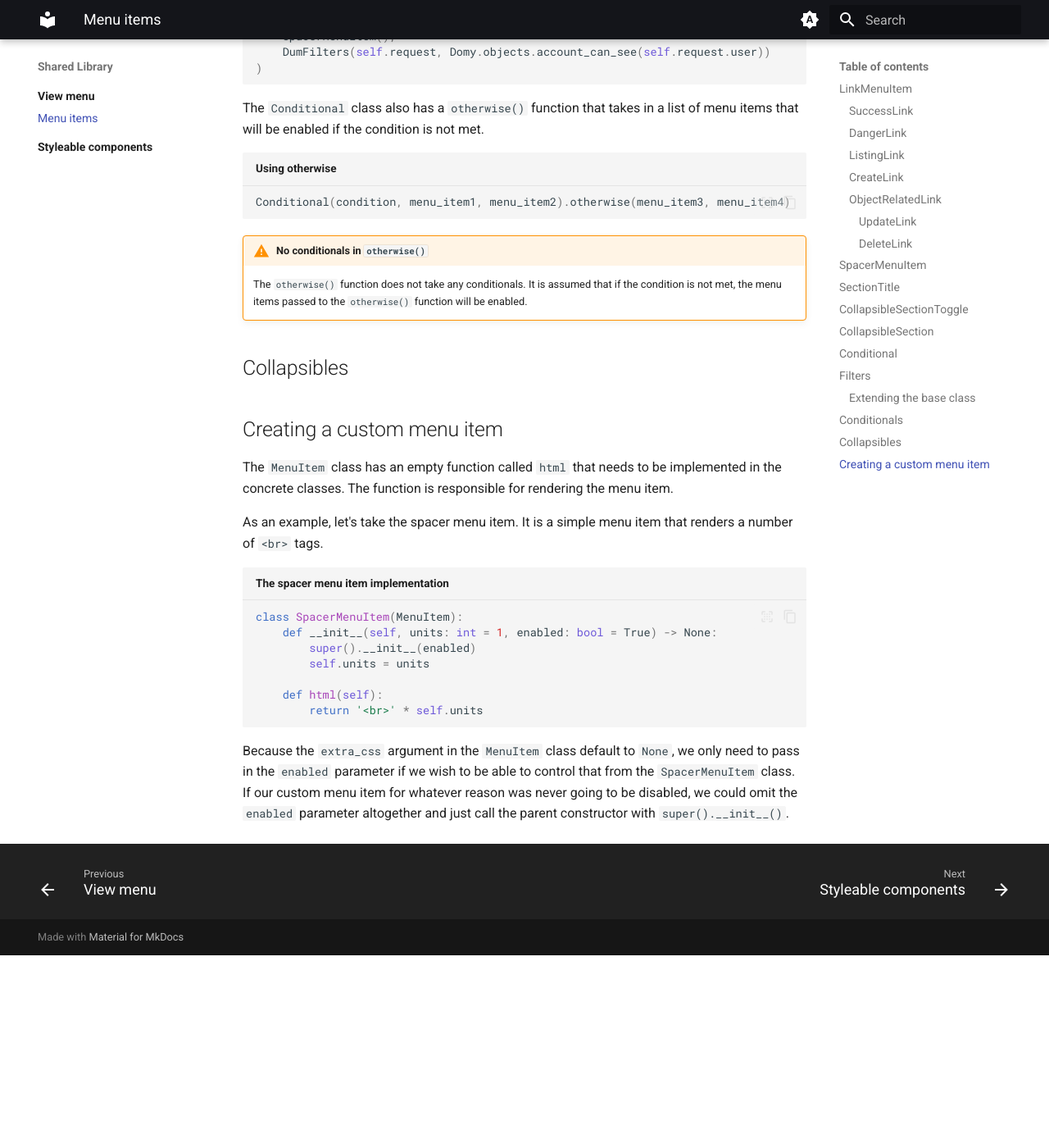
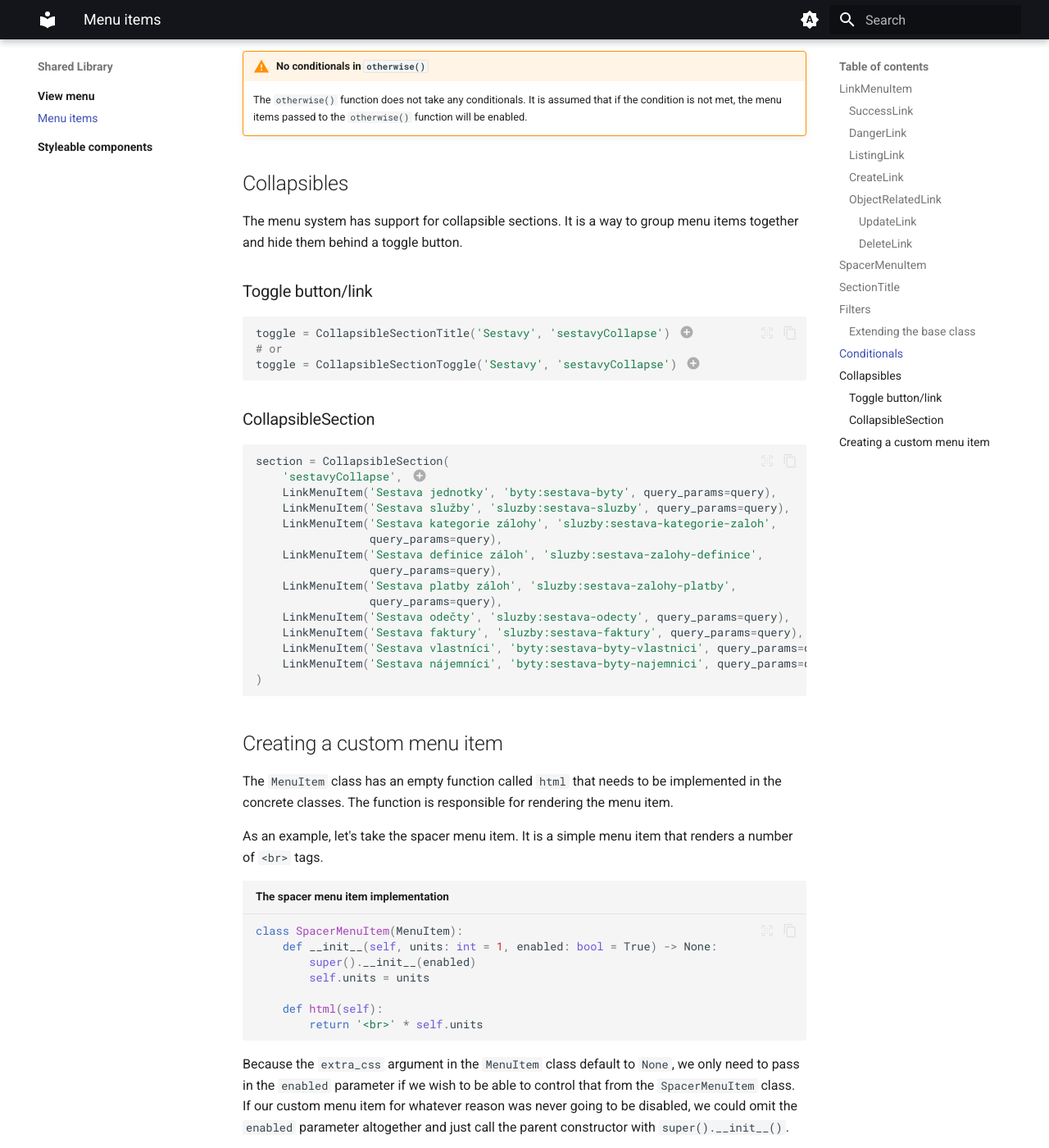
Before and after one commit to Pzdrs/asbd-docs, an MkDocs documentation site: the page built from docs/shared-library/view-menu/menu-items.md, in a window 1280 px wide and 1400 px high, scrolled down 5206 px. Shown: the whole window at 82% size. Built offline with MkDocs 1.6.1 and Material for MkDocs 9.7.7, drawn with Linux system fonts in a browser that asks for light colours; before the commit the page ends 6371 px from its top, so only the background shows below that; some of the changed text lies outside the part shown.

Commit message:
collapsibles

````diff
--- a/docs/shared-library/view-menu/menu-items.md
+++ b/docs/shared-library/view-menu/menu-items.md
@@ -111,12 +111,6 @@ Because we might want to split menus into different sections, the `SectionTitle`
 SectionTitle('Section title')
 ```
 
-## CollapsibleSectionToggle
-
-## CollapsibleSection
-
-## Conditional
-
 ## Filters
 
 Filters usually come in handy in listing views. A filter is a list of links that simply add a query parameter to the URL and the server uses that to filter the results.
@@ -222,6 +216,41 @@ Conditional(condition, menu_item1, menu_item2).otherwise(menu_item3, menu_item4)
 
 ## Collapsibles
 
+The menu system has support for collapsible sections. It is a way to group menu items together and hide them behind a toggle button.
+
+### Toggle button/link
+
+```Python
+toggle = CollapsibleSectionTitle('Sestavy', 'sestavyCollapse') # (1)!
+# or
+toggle = CollapsibleSectionToggle('Sestavy', 'sestavyCollapse') # (2)!
+```
+
+1. The title of the collapsible section.
+2. Just a simple link that toggles the collapsible section.
+
+### CollapsibleSection
+
+```Python
+section = CollapsibleSection(
+    'sestavyCollapse', # (1)!
+    LinkMenuItem('Sestava jednotky', 'byty:sestava-byty', query_params=query),
+    LinkMenuItem('Sestava služby', 'sluzby:sestava-sluzby', query_params=query),
+    LinkMenuItem('Sestava kategorie zálohy', 'sluzby:sestava-kategorie-zaloh',
+                 query_params=query),
+    LinkMenuItem('Sestava definice záloh', 'sluzby:sestava-zalohy-definice',
+                 query_params=query),
+    LinkMenuItem('Sestava platby záloh', 'sluzby:sestava-zalohy-platby',
+                 query_params=query),
+    LinkMenuItem('Sestava odečty', 'sluzby:sestava-odecty', query_params=query),
+    LinkMenuItem('Sestava faktury', 'sluzby:sestava-faktury', query_params=query),
+    LinkMenuItem('Sestava vlastníci', 'byty:sestava-byty-vlastnici', query_params=query),
+    LinkMenuItem('Sestava nájemníci', 'byty:sestava-byty-najemnici', query_params=query),
+)
+```
+
+1. The `collapse_id`. Must match with the `collapse_id` of the toggle button.
+
 ## Creating a custom menu item
 
 The `MenuItem` class has an empty function called `html` that needs to be implemented in the concrete classes. The function is responsible for rendering the menu item.
````
